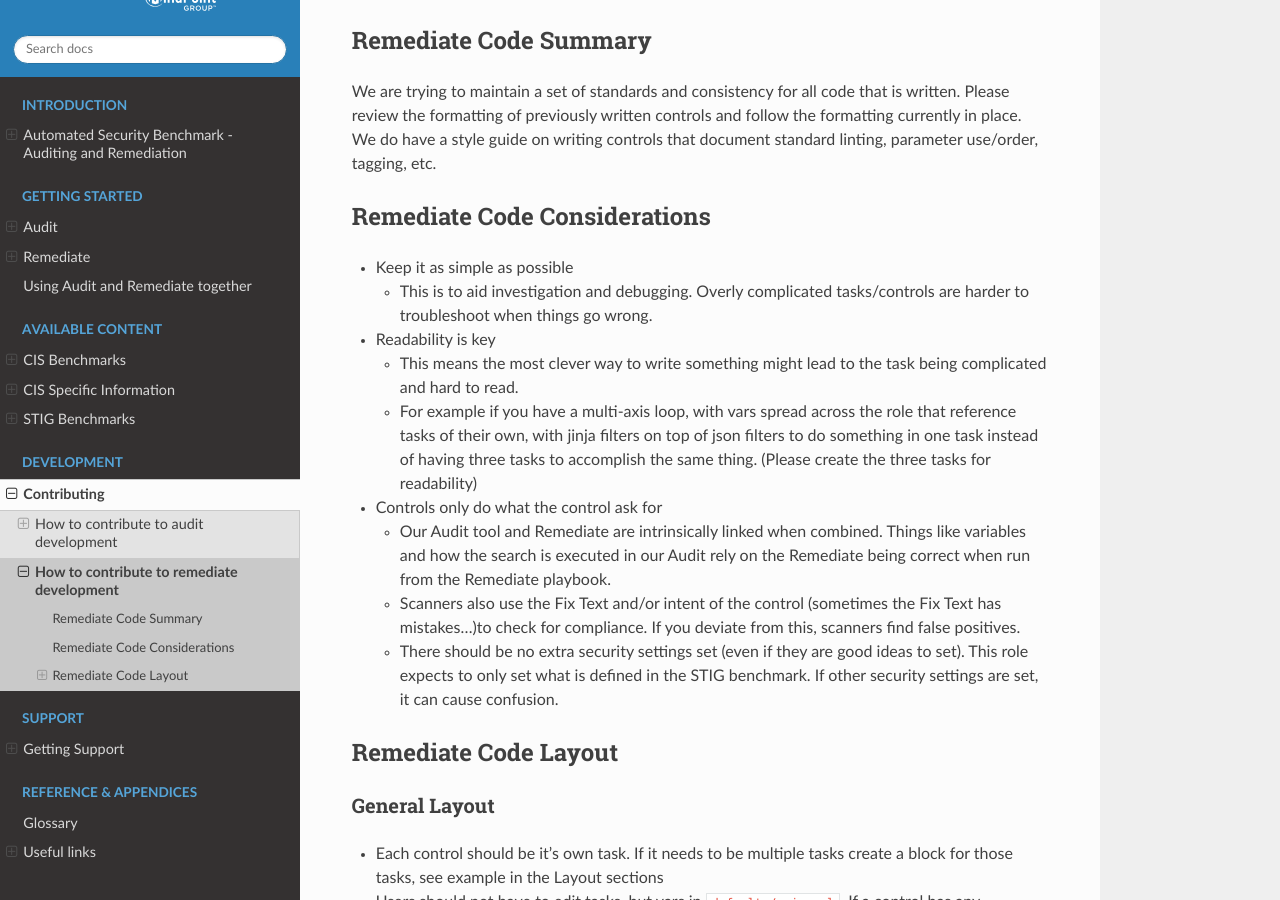
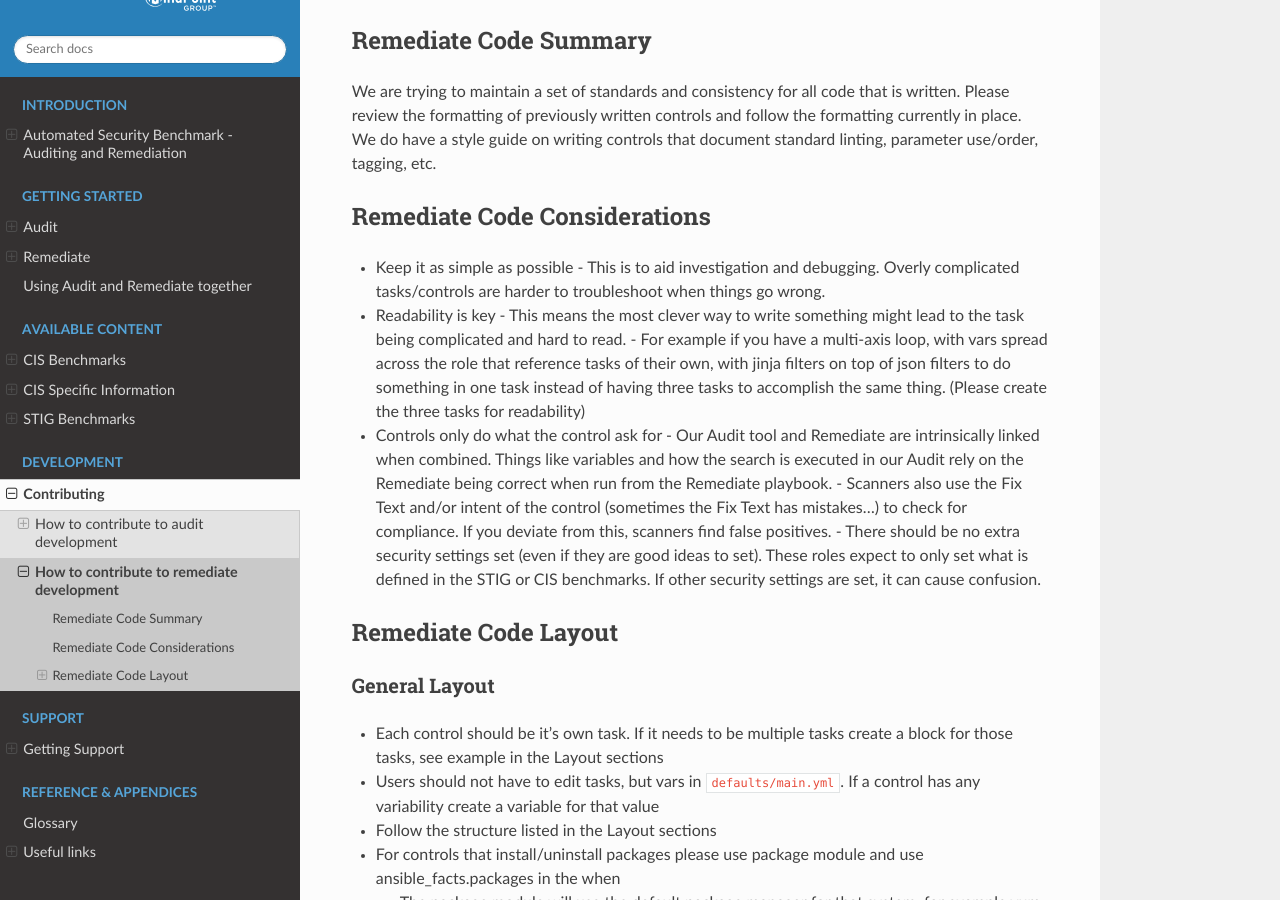
Before and after one commit to ansible-lockdown/MPG-AL-READTHEDOCS, a Sphinx documentation site: the page built from docs/source/remediate/rem_development.rst, in a window 1280 px wide and 900 px high, scrolled down 236 px. Built offline with Sphinx 7.4.7 and the Read the Docs theme 2.0.0, drawn with Linux system fonts in a browser that asks for light colours; pages that are not in the unit, such as notebooks, are missing from menus.

Commit message:
Typo Fixes and Proofread 2
Signed-off-by: Frederick Witty <frederickw@mindpointgroup.com>

```diff
--- a/docs/source/remediate/rem_development.rst
+++ b/docs/source/remediate/rem_development.rst
@@ -12,17 +12,16 @@
 ~~~~~~~~~~~~~~~~~~~~~~~~~~~~~
 
 - Keep it as simple as possible
+  - This is to aid investigation and debugging. Overly complicated tasks/controls are harder to troubleshoot when things go wrong.
 
-  - This is to aid investigation and debugging. Overly complicated tasks/controls are harder to troubleshoot when things go wrong.
 - Readability is key
-
   - This means the most clever way to write something might lead to the task being complicated and hard to read.
   - For example if you have a multi-axis loop, with vars spread across the role that reference tasks of their own, with jinja filters on top of json filters to do something in one task instead of having three tasks to accomplish the same thing. (Please create the three tasks for readability)
+
 - Controls only do what the control ask for
-
   - Our Audit tool and Remediate are intrinsically linked when combined. Things like variables and how the search is executed in our Audit rely on the Remediate being correct when run from the Remediate playbook.
-  - Scanners also use the Fix Text and/or intent of the control (sometimes the Fix Text has mistakes...)to check for compliance. If you deviate from this, scanners find false positives.
-  - There should be no extra security settings set (even if they are good ideas to set). This role expects to only set what is defined in the STIG benchmark. If other security settings are set, it can cause confusion.
+  - Scanners also use the Fix Text and/or intent of the control (sometimes the Fix Text has mistakes...) to check for compliance. If you deviate from this, scanners find false positives.
+  - There should be no extra security settings set (even if they are good ideas to set). These roles expect to only set what is defined in the STIG or CIS benchmarks. If other security settings are set, it can cause confusion.
 
 Remediate Code Layout
 ~~~~~~~~~~~~~~~~~~~~~
```
